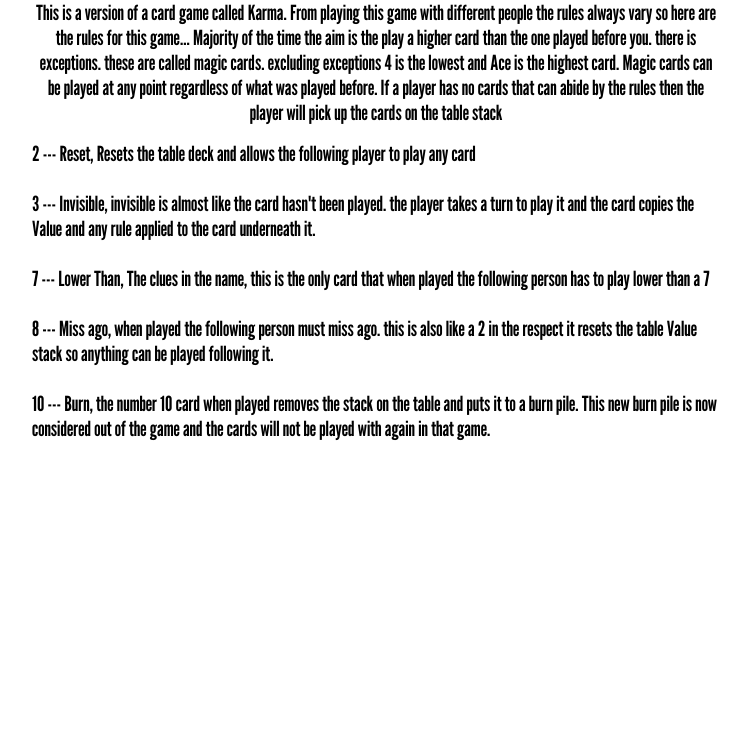
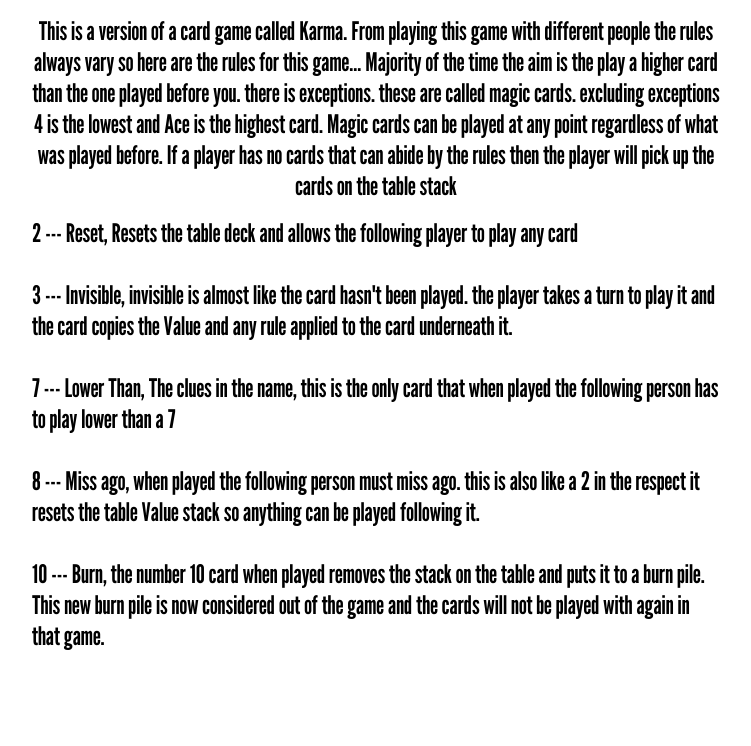
Before and after one commit to sPridmore96/Karma-card-game, a website with bundled scripts: page index.html in a window 1280 px wide. Shown: the part 760-1506 px from the top of the page, without its empty margins (264-1015 px from the left). Before the commit the page ends 1290 px from the top, so only its background shows below. Built offline with nearby package versions, Linux system fonts and the light colour scheme.

Commit message:
font changes

```diff
--- a/styles.scss
+++ b/styles.scss
@@ -7,7 +7,7 @@
     padding: 0;
     box-sizing: border-box;
     font-family: $main-font;
-    font-weight: 200;
+    font-weight: 150;
 }
 
 body{
@@ -91,7 +91,7 @@ body{
     flex-direction: column;
     align-items: center;
     text-align: center;
-    font-size: 1.3rem;
+    font-size: 1.6rem;
     &__container {
         margin-top: 1rem;
         text-align: left;
```
Also changed, not shown: styles.css.
